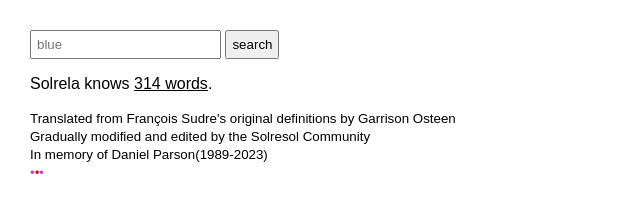
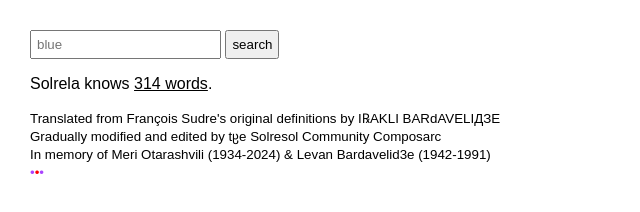
Before and after one commit to barionleg/eosolrelabits, a plain HTML site: page rundex.html in a window 1280 px wide. Shown: the whole page, without its empty margins (0-640 px from the left). Drawn offline with Linux system fonts and the light colour scheme.

Commit message:
Update rundex.html

```diff
--- a/rundex.html
+++ b/rundex.html
@@ -14,9 +14,9 @@
 	<br />
 	<ul id="result"></ul>
 	<p id='dict'></p>
-	<p><small>Translated from François Sudre's original definitions by Garrison Osteen<br />
-Gradually modified and edited by the Solresol Community<br />
-In memory of Daniel Parson(1989-2023)<br />
+	<p><small>Translated from François Sudre's original definitions by I℞AKLI BARdAVELIДЗЕ<br />
+Gradually modified and edited by tჸe Solresol Community Composarc<br />
+In memory of Meri Otarashvili (1934-2024) & Levan Bardavelid3e (1942-1991)<br />
 	<span style='color:#a4f'>&bull;</span><span style='color:#f00'>&bull;</span><span style='color:#a4f'>&bull;</span></small></p>
 </body>
 <script type="text/javascript">
```
